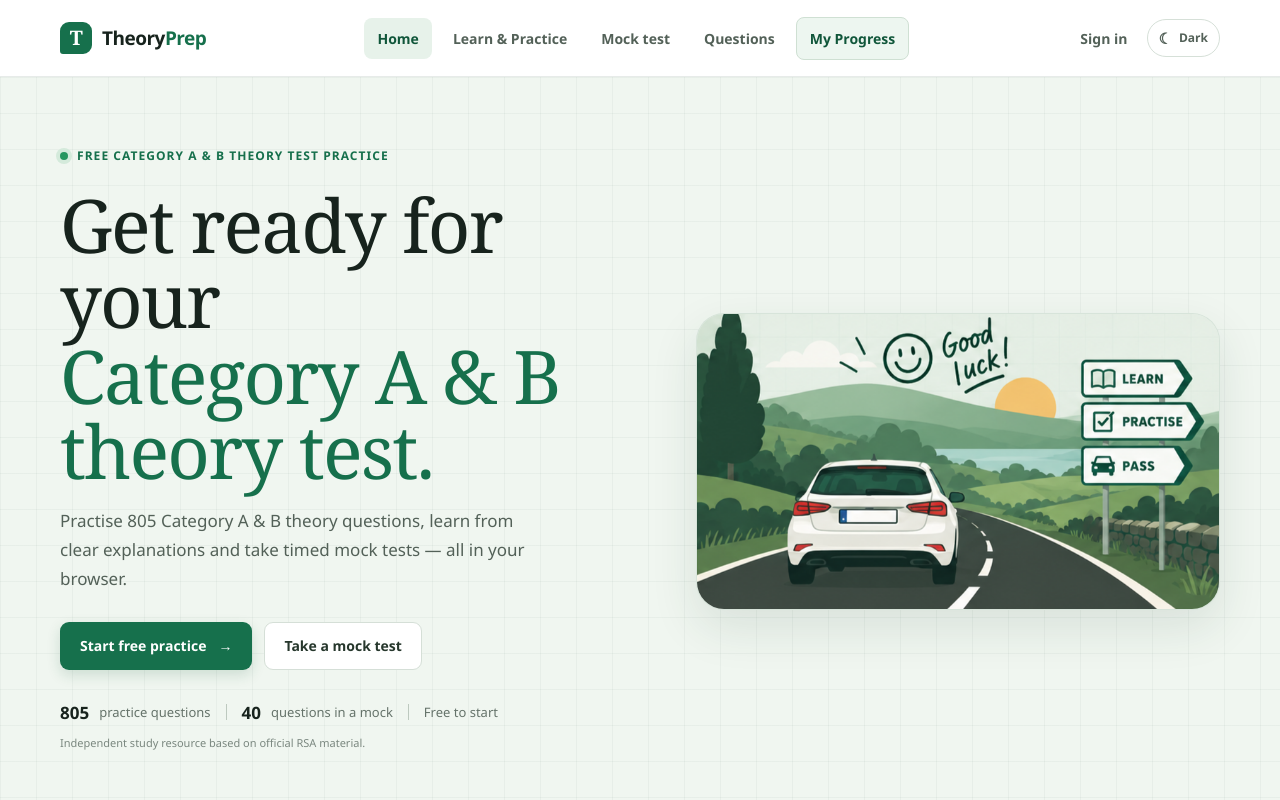
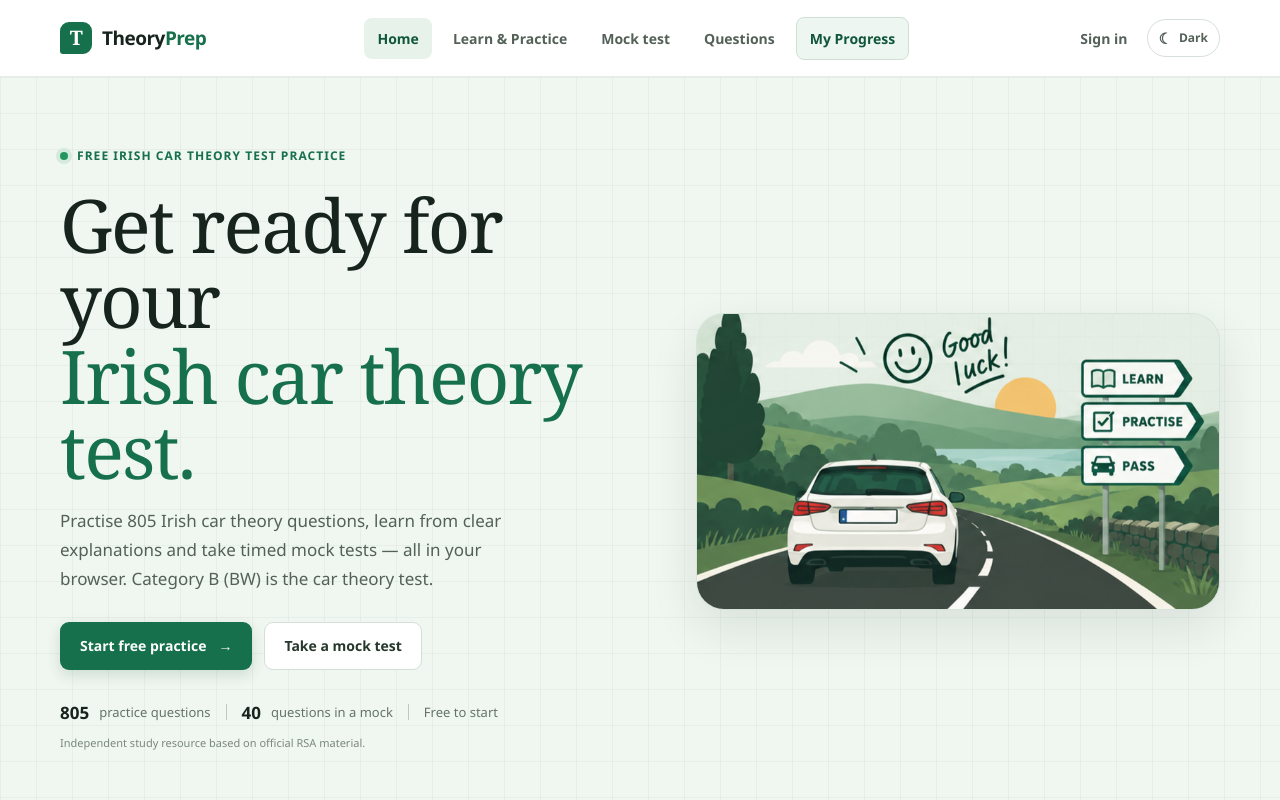
Before and after one commit to cullenry/theory-tester, a Next.js app: page / in a window 1280 px wide. Shown: the top 800 px of the page. Built offline with nearby package versions, Linux system fonts and the light colour scheme; no server answers.

Commit message:
Align homepage with car theory focus

```diff
--- a/src/app/page.tsx
+++ b/src/app/page.tsx
@@ -8,7 +8,7 @@ import { HomeProofWidget } from "@/components/home-proof-widget";
 
 const modes = [
   { number: "01", title: "Learn & Practice", description: "Build weak spots, reinforce what you know and practise questions at your own pace.", href: "/practice", action: "Start free practice" },
-  { number: "02", title: "Mock test", description: "Take a timed 40-question test, then review every answer when you finish.", href: "/mock-test", action: "Take the mock test" },
+  { number: "02", title: "Mock test", description: "Take a timed 40-question car theory test, then review every answer when you finish.", href: "/mock-test", action: "Take the mock test" },
   { number: "03", title: "Question library", description: "Browse all 805 questions, search by phrase and filter by category.", href: "/questions", action: "Browse 805 questions" },
   { number: "04", title: "Daily challenge", description: "Take ten fresh questions each day and keep your practice streak moving.", href: "/challenge", action: "Take today’s challenge" },
 ];
@@ -19,9 +19,9 @@ export default function Home() {
       <section className="hero-section">
         <div className="hero-inner">
           <div className="hero-copy">
-            <p className="eyebrow hero-eyebrow"><span className="live-dot" /> Free Category A & B theory test practice</p>
-            <h1>Get ready for your<br /><span>Category A & B theory test.</span></h1>
-            <p className="hero-description">Practise 805 Category A & B theory questions, learn from clear explanations and take timed mock tests — all in your browser.</p>
+            <p className="eyebrow hero-eyebrow"><span className="live-dot" /> Free Irish car theory test practice</p>
+            <h1>Get ready for your<br /><span>Irish car theory test.</span></h1>
+            <p className="hero-description">Practise 805 Irish car theory questions, learn from clear explanations and take timed mock tests — all in your browser. Category B (BW) is the car theory test.</p>
             <div className="hero-actions">
               <Link className="button button-primary" href="/practice">Start free practice <span aria-hidden="true">→</span></Link>
               <Link className="button button-secondary" href="/mock-test">Take a mock test</Link>
```
